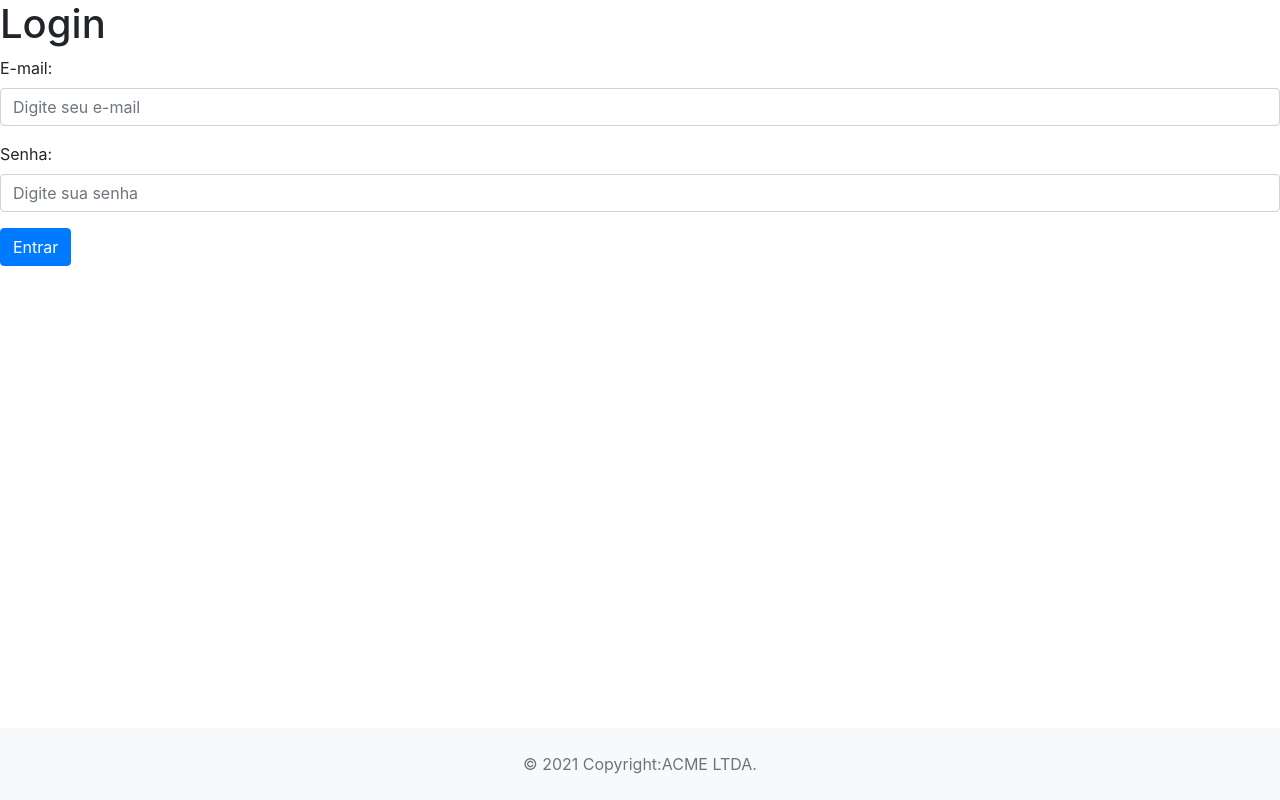
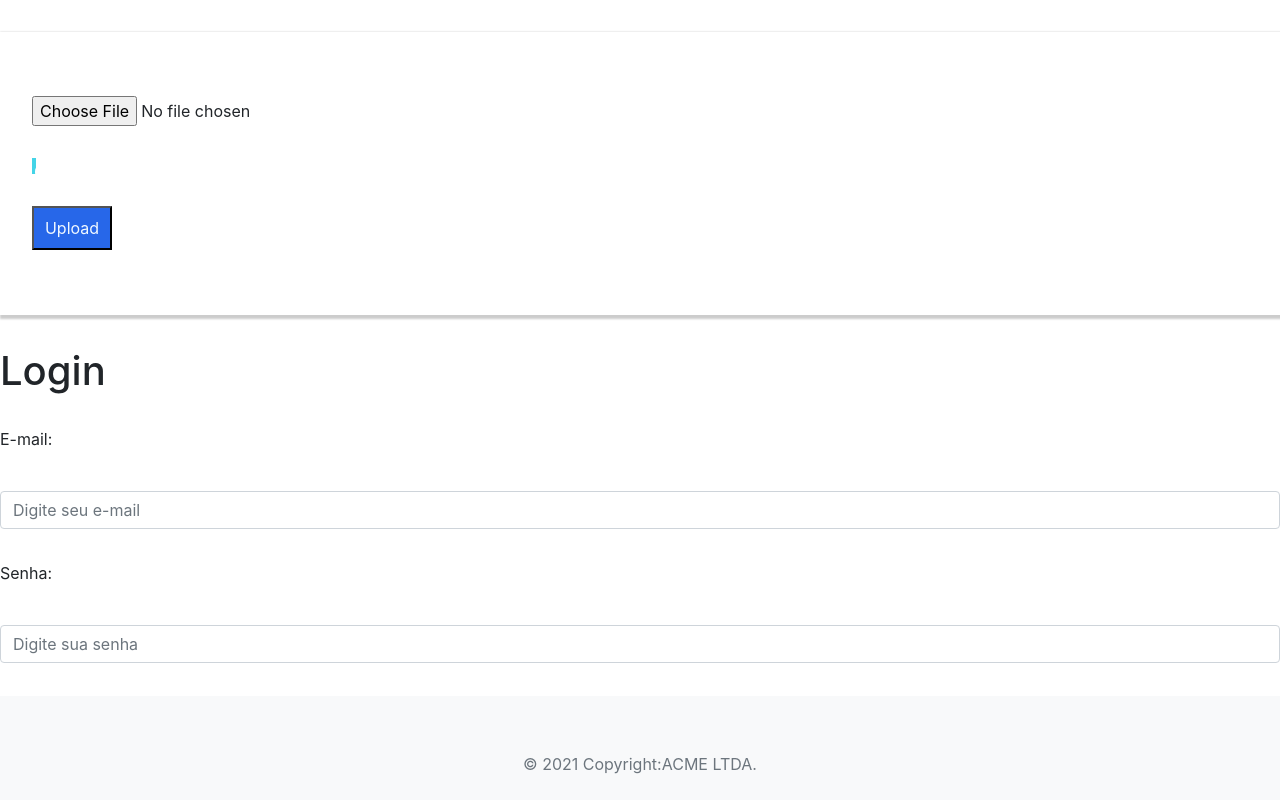
Before and after one commit to ACME-LTDA/backend-desafio, a React (Create React App) app: page /login in a window 1280 px wide. Built offline with nearby package versions, Linux system fonts and the light colour scheme.

Commit message:
Add componente de upload

```diff
--- a/src/App.css
+++ b/src/App.css
@@ -2,7 +2,47 @@
 
 .App {
   text-align: center;
+  margin: 2rem auto;
+  max-width: 800px;
 
+}
+
+img{
+  width: 500px;
+  height: 500px;
+  object-fit: contain;
+}
+
+.progessBar{
+  height: 1rem;
+  width: 0%;
+  background-color: rgb(68, 212, 231);
+  color: white;
+  padding:2px
+}
+
+.file-upload{
+
+  box-shadow: 2px 2px 2px 2px #ccc;
+  padding: 2rem;
+  display: flex;
+  flex-direction: column;
+
+  justify-content: space-between;
+  font-size: 1rem;
+}
+
+input , div , button{
+  margin-top: 2rem;
+}
+
+.upbutton{
+   width: 5rem;
+   padding: .5rem;
+   background-color: #2767e9;
+   color: aliceblue;
+   font-size: 1rem;
+   cursor: pointer;
 }
 
 #a {
--- a/src/App.js
+++ b/src/App.js
@@ -1,6 +1,7 @@
 import 'bootstrap/dist/css/bootstrap.css';
 import './App.css';
 import React from 'react';
+import FileUpload from './components/fileupload';
 import { BrowserRouter as Router, Switch, Route, Link } from 'react-router-dom/cjs/react-router-dom.min';
 import CriarUsuario from './components/Usuarios/CriarUsuario'
 import LoginUsuario from './components/LoginUsuario';
@@ -11,6 +12,7 @@ import { Redirect } from 'react-router';
 function App({ sessao, setSessao }) {
   return (
     <>
+        <FileUpload />
       {
         !sessao.isLogado ?
           <Redirect to="/login" />
--- /dev/null
+++ b/src/components/fileupload.js
@@ -0,0 +1,55 @@
+
+import React, { useRef, useState } from 'react';
+import axios from 'axios';
+
+function FileUpload() {
+
+    const [file, setFile] = useState(''); // armazenando o arquivo carregadostoring the uploaded file
+    // armazenar o arquivo recebido do backend
+    const [data, getFile] = useState({ name: "", path: "" });
+    const [progress, setProgess] = useState(0); // Barra de progresso
+    const el = useRef(); // elemento de entrada de acesso
+
+
+    const handleChange = (e) => {
+        setProgess(0)
+        const file = e.target.files[0]; // Acessando arquivo
+        console.log(file);
+        setFile(file); // armazenando arquivo
+    }
+
+    const uploadFile = async () => {
+        const formData = new FormData();
+        formData.append('file', file); // anexando arquivo
+        await axios.post('http://localhost:3001/upload', formData, {
+            onUploadProgress: (ProgressEvent) => {
+                let progress = Math.round(
+                ProgressEvent.loaded / ProgressEvent.total * 100) + '%';
+                setProgess(progress);
+            }
+        }).then(res => {
+            console.log(res);
+            getFile({ name: res.data.name,
+                     path: 'http://localhost:3001' + res.data.path
+                   })
+        }).catch(err => console.log(err))}
+
+    return (
+        <div>
+            <div className="file-upload">
+                <input type="file" ref={el} onChange={handleChange} />
+                <div className="progessBar" style={{ width: progress }}>
+                   {progress}
+                </div>
+                <button onClick={uploadFile} className="upbutton">
+                   Upload
+                </button>
+            <hr />
+            {/*exibindo imagem recebida*/}
+            {data.path && <img src={data.path} alt={data.name} />}
+            </div>
+        </div>
+    );
+}
+
+export default FileUpload;
```
